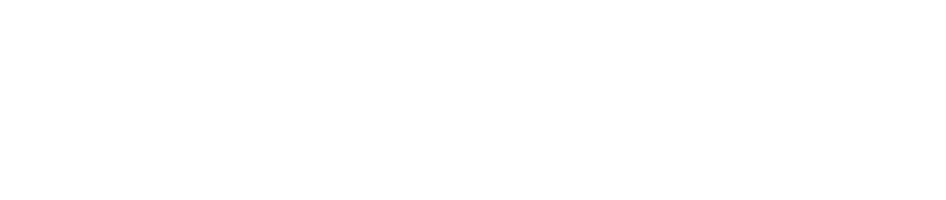
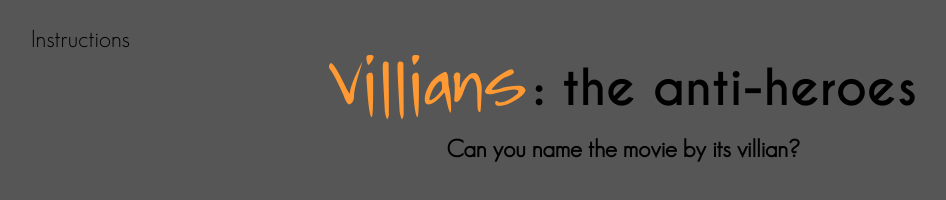
Before and after one commit to tbone849/villian-movie-quiz, a plain HTML site: page index.html in a window 1280 px wide. Shown: the whole page, without its empty margins (17-963 px from the left). Drawn offline with nearby package versions, Linux system fonts and the light colour scheme.

Commit message:
Position and style title and subtitle

```diff
--- a/css/style.css
+++ b/css/style.css
@@ -1,4 +1,4 @@
-/* body and subtite */
+/* subtitle */
 @font-face {
   font-family: "CaviarDreams";
   src: url("fonts/CaviarDreams.ttf") format("truetype");
@@ -29,7 +29,7 @@
   src: url("fonts/DJB WERECOW OF DANVILLE.ttf") format("truetype");
 }
 
-/* the anti-hero */
+/* body */
 @font-face {
   font-family: "GeosansLight";
   src: url("fonts/GeosansLight.ttf") format("truetype");
@@ -40,3 +40,44 @@
   src: url("fonts/GeosansLight-Oblique.ttf") format("truetype");
   font-style: italic;
 }
+
+header {
+	text-align: center;
+}
+
+html {
+	background-color: rgb(86, 86, 86);
+}
+
+body {
+	font-family: "GeosansLight", arial;
+	font-size: 1.5em;
+}
+
+header {
+	margin: 1em 2em;
+}
+
+.title {
+	clear: both;
+}
+
+.villian {
+	font-family: "DJB WERECOW OF DANVILLE", arial;
+	font-size: 2.5em;
+	color: #FF9933;
+}
+
+.anti-hero {
+	font-family: "CaviarDreams", monospace;
+	font-size: 2em;
+	font-weight: bold;
+}
+
+.subtitle {
+	font-weight: bold;
+}
+
+.instructions {
+	float: left;
+}
--- a/index.html
+++ b/index.html
@@ -8,6 +8,21 @@
 	<script src="https://ajax.googleapis.com/ajax/libs/jquery/1.11.3/jquery.min.js"></script>
 </head>
 <body>
+	<header>
+		<div class="instructions">Instructions</div>
+		<div class="title">
+			<span class="villian">Villians</span>
+			<span class="anti-hero">: the anti-heroes</span>
+		</div>
+		<div class="subtitle">Can you name the movie by its villian?</div>
+	</header>
+	<section class="content">
+		<div class="picture"></div>
+		<div class="question"></div>
+	</section>
+	<footer>
+
+	</footer>
 
 </body>
 </html>
```
